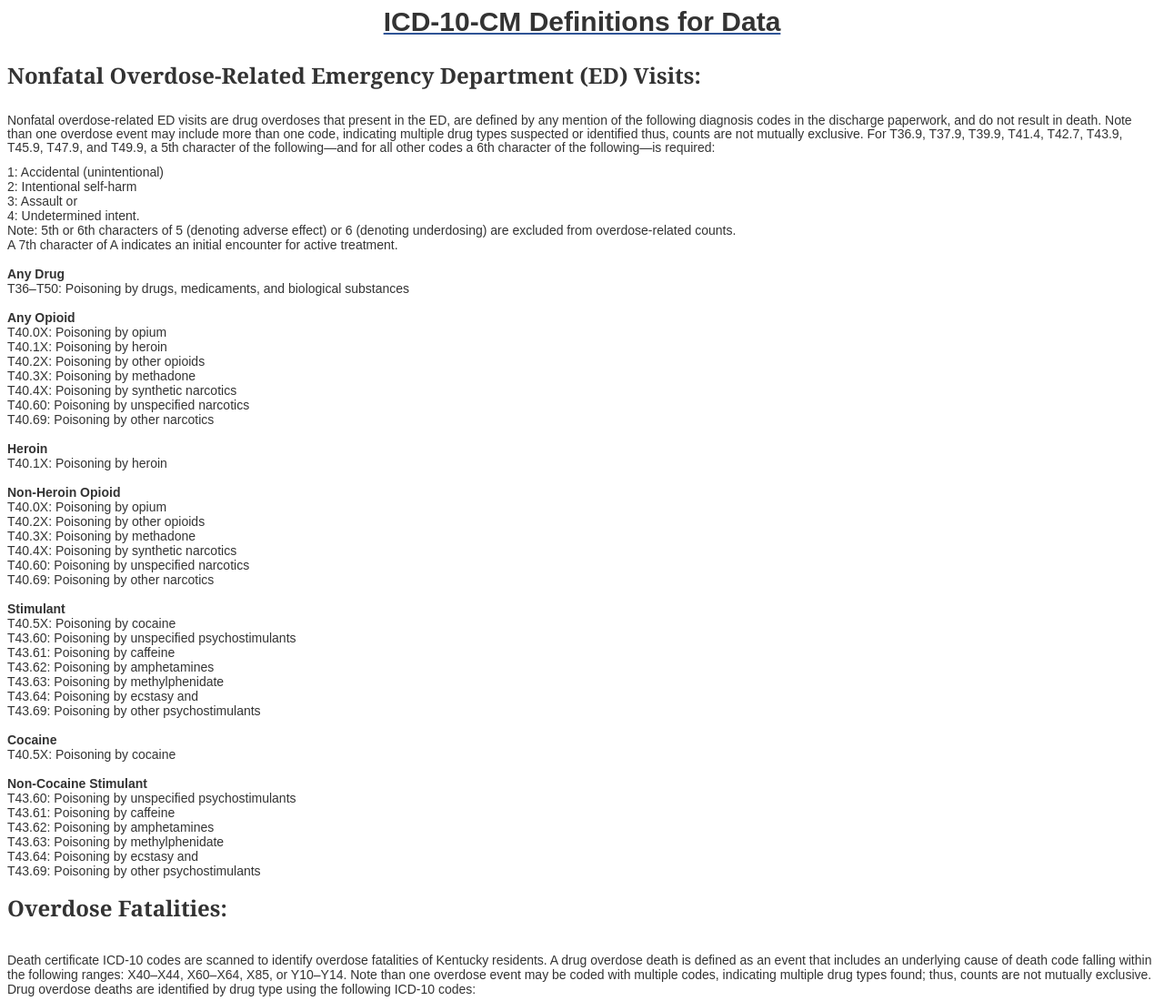
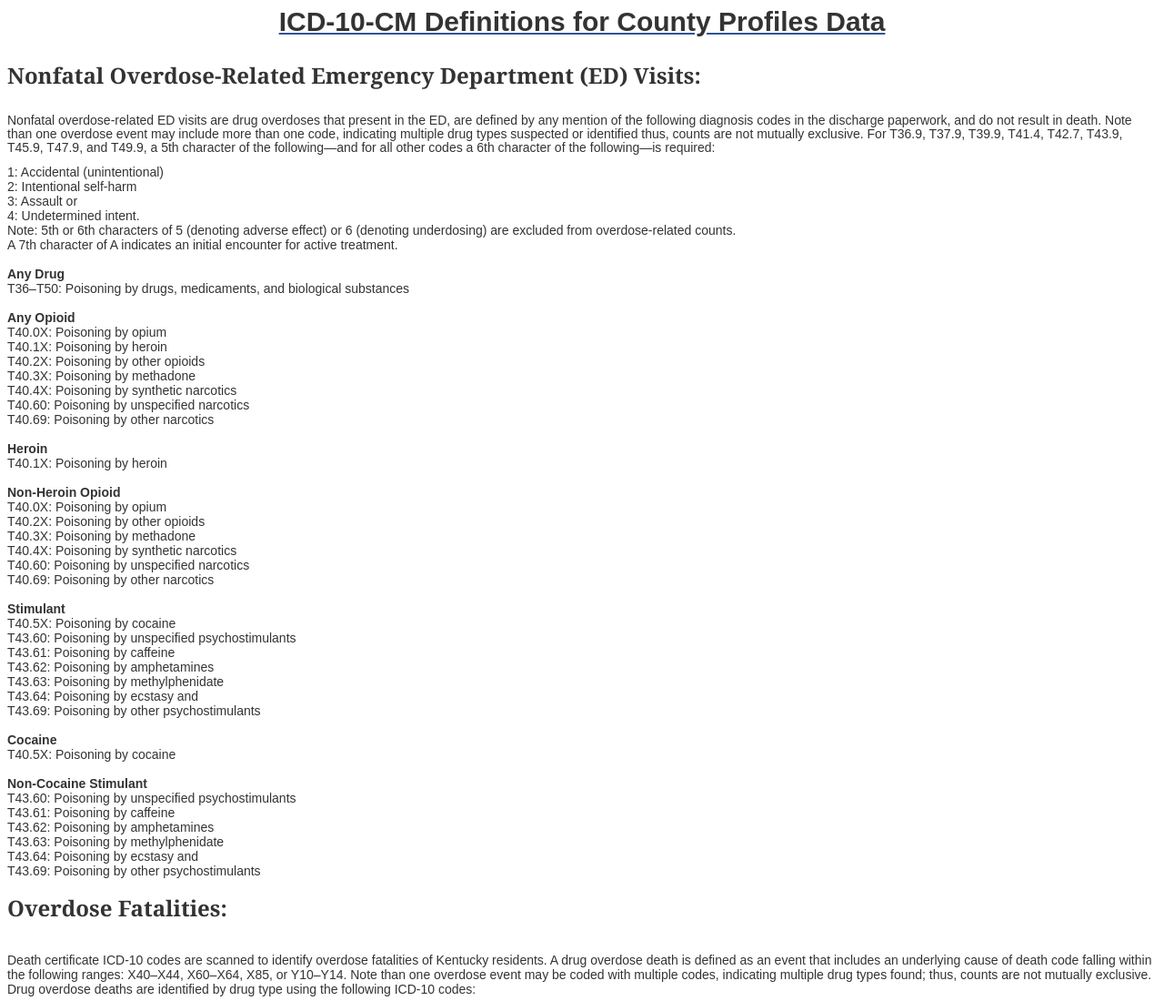
Before and after one commit to afarrey11/countyprofiles, a plain HTML site: page index.html in a window 1280 px wide. Shown: the top 1100 px of the page at 91% size. Drawn offline with Linux system fonts and the light colour scheme.

Commit message:
Update index.html

```diff
--- a/index.html
+++ b/index.html
@@ -84,7 +84,7 @@ div.WordSection1
 
 <h1 align=center style='margin-top:0in;text-align:center'><b><u><span
 style='font-size:22.5pt;line-height:107%;font-family:"Arial",sans-serif;
-color:#333333'>ICD-10-CM Definitions for Data</span></u></b></h1>
+color:#333333'>ICD-10-CM Definitions for County Profiles Data</span></u></b></h1>
 
 <p class=MsoNormal>&nbsp;</p>
 
```
